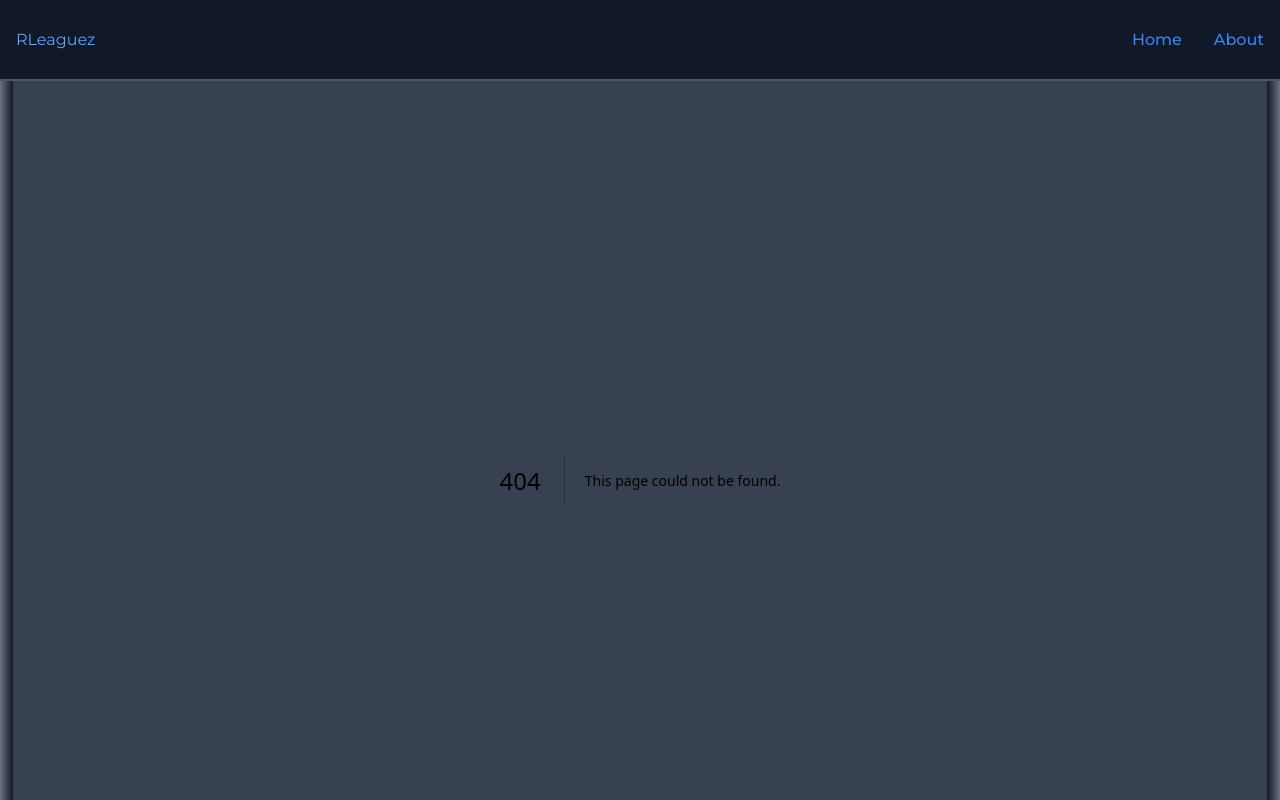
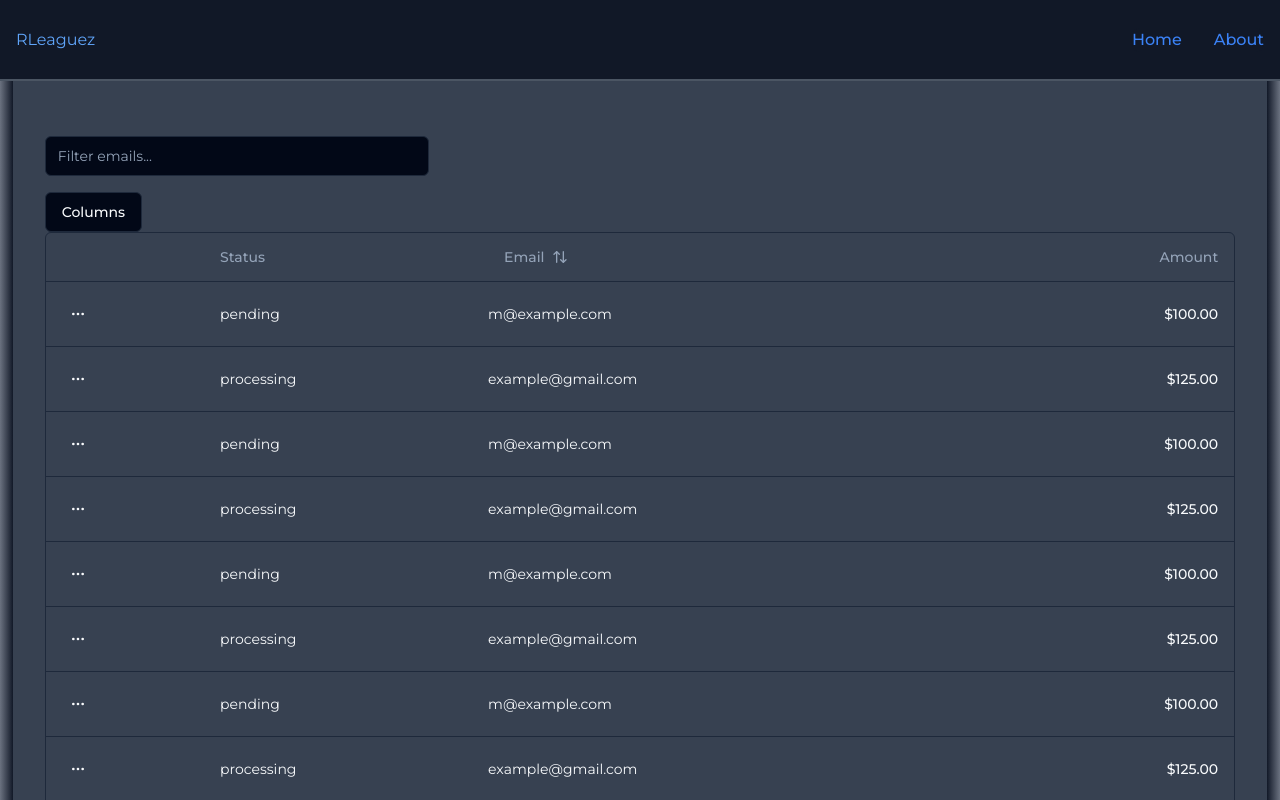
Before and after one commit to ccatto/rleaguez, a Next.js app: page /leaguez/league-grid in a window 1280 px wide. Before the commit this address had no page. Shown: the top 800 px of the page. Built offline with nearby package versions, Linux system fonts and the light colour scheme; a web font is replaced by a local one.

Commit message:
grid updates.

```diff
--- /dev/null
+++ b/app/(public)/leaguez/league-grid/columns.tsx
@@ -0,0 +1,113 @@
+"use client"
+import React from "react"
+
+import { ColumnDef } from "@tanstack/react-table"
+// import { MoreHorizontal } from "lucide-react"
+import { ArrowUpDown, MoreHorizontal } from "lucide-react"
+
+import { Checkbox } from "../../../../components/ui/checkbox"
+
+import { Button } from '../../../../components/ui/button';
+import {
+  DropdownMenu,
+  DropdownMenuContent,
+  DropdownMenuItem,
+  DropdownMenuLabel,
+  DropdownMenuSeparator,
+  DropdownMenuTrigger,
+} from '../../../../components/ui/dropdown-menu';
+
+
+// This type is used to define the shape of our data.
+// You can use a Zod schema here if you want.
+export type Payment = {
+  id: string
+  amount: number
+  status: "pending" | "processing" | "success" | "failed"
+  email: string
+}
+
+export const columns: ColumnDef<Payment>[] = [
+  // {
+  //   id: "select",
+  //   header: ({ table }) => (
+  //     <Checkbox
+  //       checked={
+  //         table.getIsAllPageRowsSelected() ||
+  //         (table.getIsSomePageRowsSelected() && "indeterminate")
+  //       }
+  //       onCheckedChange={(value) => table.toggleAllPageRowsSelected(!!value)}
+  //       aria-label="Select all"
+  //     />
+  //   ),
+  //   cell: ({ row }) => (
+  //     <Checkbox
+  //       checked={row.getIsSelected()}
+  //       onCheckedChange={(value) => row.toggleSelected(!!value)}
+  //       aria-label="Select row"
+  //     />
+  //   ),
+  //   enableSorting: false,
+  //   enableHiding: false,
+  // },
+  {
+    id: "actions",
+    cell: ({ row }) => {
+      const payment = row.original
+
+      return (
+        <DropdownMenu>
+          <DropdownMenuTrigger asChild>
+            <Button variant="ghost" className="h-8 w-8 p-0">
+              <span className="sr-only">Open menu</span>
+              <MoreHorizontal className="h-4 w-4" />
+            </Button>
+          </DropdownMenuTrigger>
+          <DropdownMenuContent align="end">
+            <DropdownMenuLabel>Actions</DropdownMenuLabel>
+            <DropdownMenuItem
+              onClick={() => navigator.clipboard.writeText(payment.id)}
+            >
+              Copy payment ID
+            </DropdownMenuItem>
+            <DropdownMenuSeparator />
+            <DropdownMenuItem>View customer</DropdownMenuItem>
+            <DropdownMenuItem>View payment details</DropdownMenuItem>
+          </DropdownMenuContent>
+        </DropdownMenu>
+      )
+    },
+  },
+  {
+    accessorKey: "status",
+    header: "Status",
+  },
+  {
+    accessorKey: "email",
+    header: ({ column }) => {
+      return (
+        <Button
+          variant="ghost"
+          onClick={() => column.toggleSorting(column.getIsSorted() === "asc")}
+        >
+          Email
+          <ArrowUpDown className="ml-2 h-4 w-4" />
+        </Button>
+      )
+    },
+
+  },
+  {
+    accessorKey: "amount",
+    header: () => <div className="text-right">Amount</div>,
+    cell: ({ row }) => {
+      const amount = parseFloat(row.getValue("amount"))
+      const formatted = new Intl.NumberFormat("en-US", {
+        style: "currency",
+        currency: "USD",
+      }).format(amount)
+
+      return <div className="text-right font-medium">{formatted}</div>
+    },
+  },
+]
--- /dev/null
+++ b/app/(public)/leaguez/league-grid/page.tsx
@@ -0,0 +1,93 @@
+
+import { Payment, columns } from "./columns";
+import { DataTableCatto } from "../../../../components/ui/data-table-catto";
+import React from "react";
+
+async function getData(): Promise<Payment[]> {
+  // Fetch data from your API here.
+  return [
+    {
+      id: "728ed52f",
+      amount: 100,
+      status: "pending",
+      email: "m@example.com",
+    },
+    {
+      id: "489e1d42",
+      amount: 125,
+      status: "processing",
+      email: "example@gmail.com",
+    },
+    {
+      id: "728ed52f1",
+      amount: 100,
+      status: "pending",
+      email: "m@example.com",
+    },
+    {
+      id: "489e1d422",
+      amount: 125,
+      status: "processing",
+      email: "example@gmail.com",
+    },
+    {
+      id: "728ed52f3",
+      amount: 100,
+      status: "pending",
+      email: "m@example.com",
+    },
+    {
+      id: "489e1d424",
+      amount: 125,
+      status: "processing",
+      email: "example@gmail.com",
+    },
+    {
+      id: "728ed52f5",
+      amount: 100,
+      status: "pending",
+      email: "m@example.com",
+    },
+    {
+      id: "489e1d426",
+      amount: 125,
+      status: "processing",
+      email: "example@gmail.com",
+    },
+    {
+      id: "728ed52f7",
+      amount: 100,
+      status: "pending",
+      email: "m@example.com",
+    },
+    {
+      id: "489e1d428",
+      amount: 125,
+      status: "processing",
+      email: "Abbyexample@gmail.com",
+    },
+    {
+      id: "728ed52f9",
+      amount: 100,
+      status: "pending",
+      email: "SKm@example.com",
+    },
+    {
+      id: "489e1d4299",
+      amount: 125,
+      status: "processing",
+      email: "Samexample@gmail.com",
+    },
+    // ...
+  ]
+}
+
+export default async function DemoPage() {
+  const data = await getData()
+
+  return (
+    <div className="container mx-auto py-10">
+      <DataTableCatto columns={columns} data={data} />
+    </div>
+  )
+}
```
Also changed, not shown: @/components/ui/checkbox.tsx (+26 -26 lines), @/components/ui/input.tsx (+21 -21 lines).
